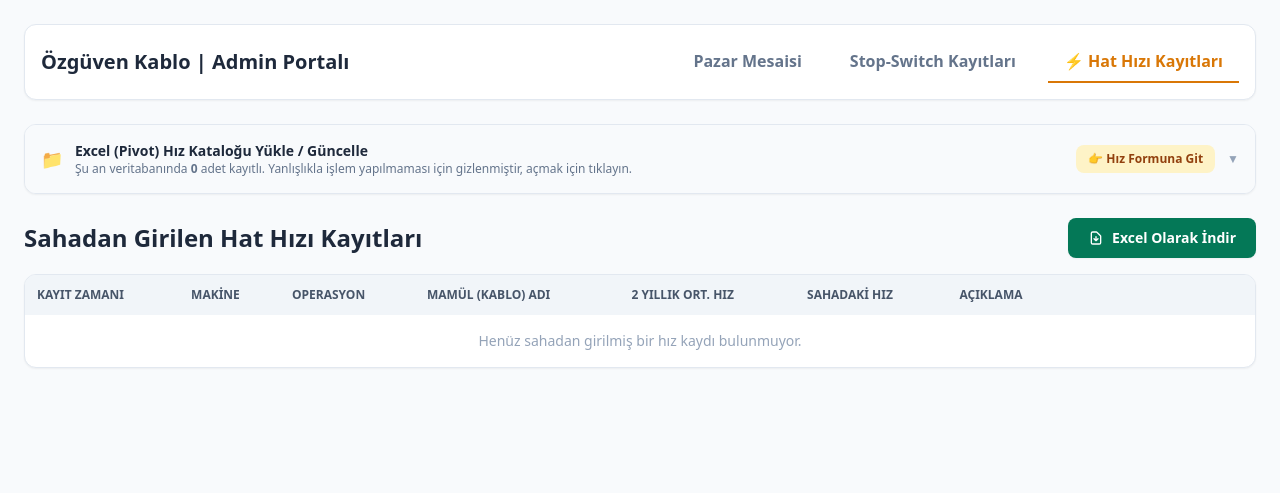
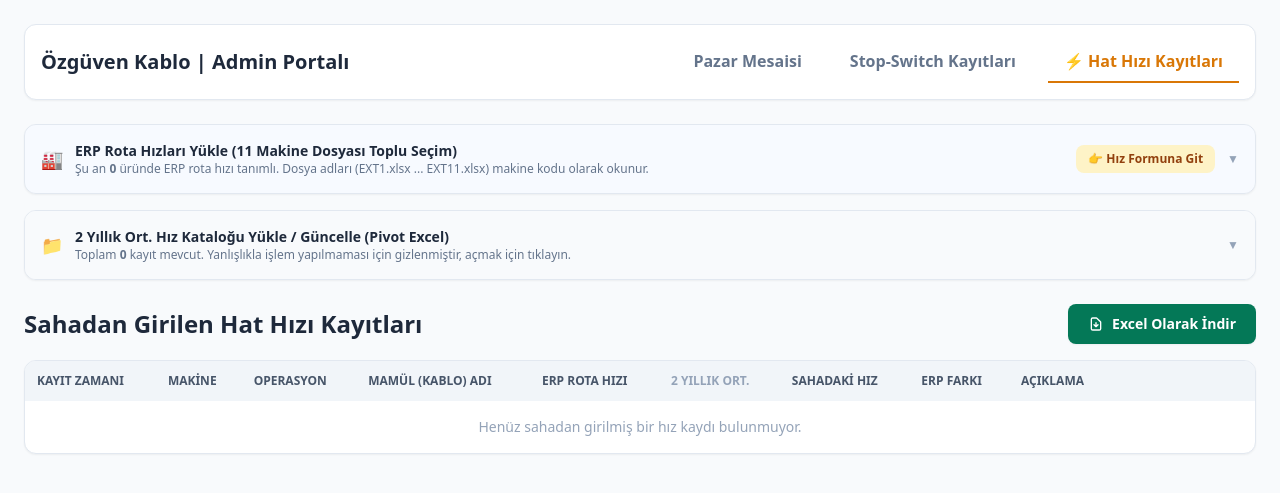
Before and after one commit to ynr1234/ozguven-fabrika, a FastAPI app: page /admin/hiz in a window 1280 px wide. Shown: the top 493 px of the page. Run offline with FastAPI, Linux system fonts and the light colour scheme; some libraries are stand-ins or nearby versions.

Commit message:
Update admin_hiz.html

```diff
--- a/templates/admin_hiz.html
+++ b/templates/admin_hiz.html
@@ -19,14 +19,20 @@
             </div>
         </div>
 
-        <!-- AÇILIR / KAPANIR EXCEL KATALOG YÜKLEME KUTUSU (VARSAYILAN: KAPALI) -->
-        <details class="group bg-white rounded-xl border border-slate-200 shadow-sm mb-6 overflow-hidden">
-            <summary class="flex justify-between items-center p-4 cursor-pointer select-none bg-slate-50 hover:bg-slate-100 transition">
+        {% if yukleme_mesaji %}
+        <div class="mb-6 p-4 rounded-xl text-sm font-bold {{ 'bg-red-50 text-red-800 border border-red-200' if 'Hata' in yukleme_mesaji else 'bg-emerald-50 text-emerald-800 border border-emerald-200' }}">
+            {{ yukleme_mesaji }}
+        </div>
+        {% endif %}
+
+        <!-- 1. AÇILIR/KAPANIR KUTU: ERP ROTA HIZLARI (11 DOSYA TOPLU YÜKLEME) -->
+        <details class="group bg-white rounded-xl border border-slate-200 shadow-sm mb-4 overflow-hidden">
+            <summary class="flex justify-between items-center p-4 cursor-pointer select-none bg-blue-50/50 hover:bg-blue-50 transition">
                 <div class="flex items-center gap-3">
-                    <span class="text-lg">📁</span>
+                    <span class="text-lg">🏭</span>
                     <div>
-                        <h2 class="text-sm font-bold text-slate-800">Excel (Pivot) Hız Kataloğu Yükle / Güncelle</h2>
-                        <p class="text-xs text-slate-500">Şu an veritabanında <strong>{{ katalog_sayisi or 0 }}</strong> adet kayıtlı. Yanlışlıkla işlem yapılmaması için gizlenmiştir, açmak için tıklayın.</p>
+                        <h2 class="text-sm font-bold text-slate-800">ERP Rota Hızları Yükle (11 Makine Dosyası Toplu Seçim)</h2>
+                        <p class="text-xs text-slate-500">Şu an <strong>{{ erp_sayisi or 0 }}</strong> üründe ERP rota hızı tanımlı. Dosya adları (EXT1.xlsx ... EXT11.xlsx) makine kodu olarak okunur.</p>
                     </div>
                 </div>
                 <div class="flex items-center gap-3">
@@ -36,15 +42,49 @@
             </summary>
 
             <div class="p-5 border-t border-slate-100">
-                {% if yukleme_mesaji %}
-                <div class="mb-4 p-3 rounded-lg text-sm font-semibold bg-blue-50 text-blue-800 border border-blue-200">
-                    {{ yukleme_mesaji }}
+                <form action="/admin/hiz/erp-yukle" method="POST" enctype="multipart/form-data" class="grid grid-cols-2 md:grid-cols-6 gap-3 items-end">
+                    <div class="col-span-2">
+                        <label class="block text-xs font-bold text-slate-600 mb-1">ERP Excel Dosyaları (Ctrl+A ile 11 dosyayı seçin)</label>
+                        <input type="file" name="erp_dosyalari" accept=".xlsx,.xlsm" multiple required class="w-full text-xs text-slate-600 file:mr-2 file:py-2 file:px-3 file:rounded-lg file:border-0 file:text-xs file:font-bold file:bg-blue-700 file:text-white hover:file:bg-blue-800">
+                    </div>
+                    <div>
+                        <label class="block text-xs font-bold text-slate-600 mb-1">Operasyon Sütun (F=6)</label>
+                        <input type="number" name="operasyon_sutun" value="6" min="1" required class="w-full px-3 py-2 rounded border border-slate-300 text-sm font-bold">
+                    </div>
+                    <div>
+                        <label class="block text-xs font-bold text-slate-600 mb-1">Mamül Adı Sütun (N=14)</label>
+                        <input type="number" name="mamul_sutun" value="14" min="1" required class="w-full px-3 py-2 rounded border border-slate-300 text-sm font-bold">
+                    </div>
+                    <div>
+                        <label class="block text-xs font-bold text-slate-600 mb-1">Hız Sütun (K=11)</label>
+                        <input type="number" name="hiz_sutun" value="11" min="1" required class="w-full px-3 py-2 rounded border border-slate-300 text-sm font-bold">
+                    </div>
+                    <div>
+                        <button type="submit" class="w-full bg-blue-600 hover:bg-blue-700 text-white font-bold py-2 px-4 rounded-lg text-sm shadow-sm transition">
+                            ERP Dosyalarını Yükle
+                        </button>
+                    </div>
+                </form>
+            </div>
+        </details>
+
+        <!-- 2. AÇILIR/KAPANIR KUTU: 2 YILLIK PİVOT HIZ KATALOĞU -->
+        <details class="group bg-white rounded-xl border border-slate-200 shadow-sm mb-6 overflow-hidden">
+            <summary class="flex justify-between items-center p-4 cursor-pointer select-none bg-slate-50 hover:bg-slate-100 transition">
+                <div class="flex items-center gap-3">
+                    <span class="text-lg">📁</span>
+                    <div>
+                        <h2 class="text-sm font-bold text-slate-800">2 Yıllık Ort. Hız Kataloğu Yükle / Güncelle (Pivot Excel)</h2>
+                        <p class="text-xs text-slate-500">Toplam <strong>{{ katalog_sayisi or 0 }}</strong> kayıt mevcut. Yanlışlıkla işlem yapılmaması için gizlenmiştir, açmak için tıklayın.</p>
+                    </div>
                 </div>
-                {% endif %}
+                <span class="text-xs font-semibold text-slate-400 group-open:rotate-180 transition-transform duration-200">▼</span>
+            </summary>
 
+            <div class="p-5 border-t border-slate-100">
                 <form action="/admin/hiz/excel-yukle" method="POST" enctype="multipart/form-data" class="grid grid-cols-2 md:grid-cols-7 gap-3 items-end">
                     <div class="col-span-2">
-                        <label class="block text-xs font-bold text-slate-600 mb-1">Excel Dosyası (.xlsx)</label>
+                        <label class="block text-xs font-bold text-slate-600 mb-1">Pivot Excel Dosyası (.xlsx)</label>
                         <input type="file" name="excel_dosyasi" accept=".xlsx" required class="w-full text-xs text-slate-600 file:mr-2 file:py-2 file:px-3 file:rounded-lg file:border-0 file:text-xs file:font-bold file:bg-slate-800 file:text-white hover:file:bg-slate-700">
                     </div>
                     <div>
@@ -65,7 +105,7 @@
                     </div>
                     <div>
                         <button type="submit" class="w-full bg-emerald-600 hover:bg-emerald-700 text-white font-bold py-2 px-4 rounded-lg text-sm shadow-sm transition">
-                            Excel'i Yükle
+                            Pivotu Yükle
                         </button>
                     </div>
                 </form>
@@ -85,16 +125,18 @@
 
         <!-- KAYITLAR TABLOSU -->
         <div class="bg-white rounded-xl border border-slate-200 shadow-sm overflow-x-auto">
-            <table class="w-full text-left border-collapse min-w-[900px]">
+            <table class="w-full text-left border-collapse min-w-[1050px]">
                 <thead class="bg-slate-100 text-xs font-semibold text-slate-600 uppercase">
                     <tr>
                         <th class="p-3">Kayıt Zamanı</th>
                         <th class="p-3">Makine</th>
                         <th class="p-3">Operasyon</th>
                         <th class="p-3">Mamül (Kablo) Adı</th>
-                        <th class="p-3">2 Yıllık Ort. Hız</th>
+                        <th class="p-3">ERP Rota Hızı</th>
+                        <th class="p-3 text-slate-400">2 Yıllık Ort.</th>
                         <th class="p-3">Sahadaki Hız</th>
-                        <th class="p-3 w-1/4">Açıklama</th>
+                        <th class="p-3">ERP Farkı</th>
+                        <th class="p-3 w-1/5">Açıklama</th>
                     </tr>
                 </thead>
                 <tbody class="text-sm divide-y divide-slate-100">
@@ -106,17 +148,31 @@
                         <td class="p-3 font-bold text-slate-800">{{ k.makine }}</td>
                         <td class="p-3 text-slate-600">{{ k.operasyon }}</td>
                         <td class="p-3 font-medium text-slate-800">{{ k.mamul_adi }}</td>
-                        <td class="p-3 font-mono font-bold text-blue-600">{{ k.sistem_hizi }}</td>
+                        <td class="p-3 font-mono font-bold text-blue-600">{{ k.erp_hizi or '-' }}</td>
+                        <td class="p-3 font-mono text-xs text-slate-400">{{ k.sistem_hizi or '-' }}</td>
                         <td class="p-3">
                             <span class="px-2.5 py-1 rounded bg-amber-100 text-amber-800 font-mono font-black text-sm">
                                 {{ k.sahadaki_hiz }}
                             </span>
                         </td>
+                        <td class="p-3 font-mono font-bold text-xs">
+                            {% if k.fark_yuzde is not none %}
+                                {% if k.fark_yuzde < 0 %}
+                                    <span class="px-2 py-1 rounded bg-red-100 text-red-700">%{{ k.fark_yuzde }}</span>
+                                {% elif k.fark_yuzde > 0 %}
+                                    <span class="px-2 py-1 rounded bg-emerald-100 text-emerald-700">+%{{ k.fark_yuzde }}</span>
+                                {% else %}
+                                    <span class="px-2 py-1 rounded bg-slate-100 text-slate-600">%0</span>
+                                {% endif %}
+                            {% else %}
+                                <span class="text-slate-300">-</span>
+                            {% endif %}
+                        </td>
                         <td class="p-3 text-slate-600 text-xs">{{ k.aciklama or '-' }}</td>
                     </tr>
                     {% else %}
                     <tr>
-                        <td colspan="7" class="p-4 text-center text-slate-400 text-sm">Henüz sahadan girilmiş bir hız kaydı bulunmuyor.</td>
+                        <td colspan="9" class="p-4 text-center text-slate-400 text-sm">Henüz sahadan girilmiş bir hız kaydı bulunmuyor.</td>
                     </tr>
                     {% endfor %}
                 </tbody>
```
